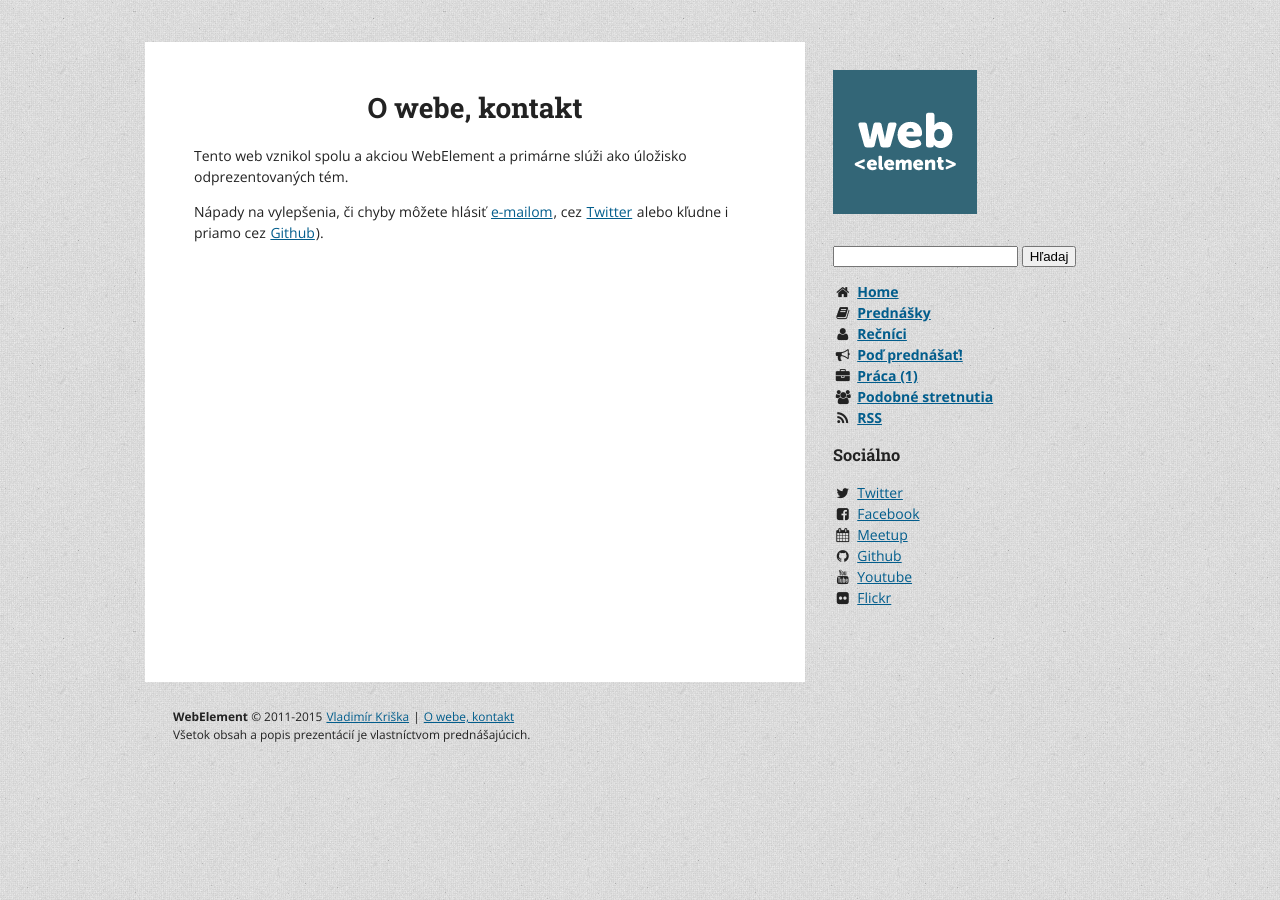
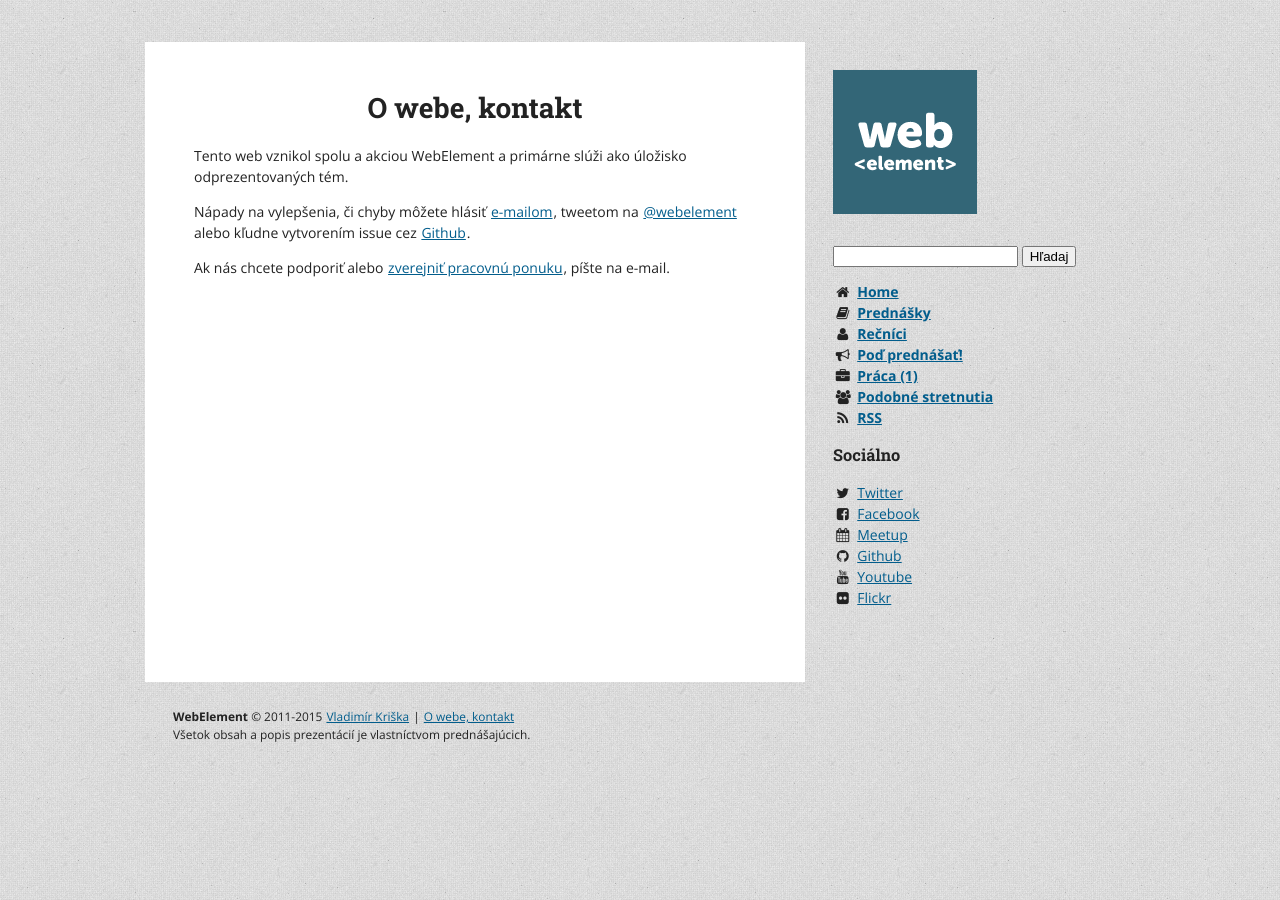
Before and after one commit to ujovlado/webelement-sk, a Jekyll site: the page built from o.md, in a window 1280 px wide. Built offline with Jekyll 4.4.1, drawn with Linux system fonts in a browser that asks for light colours.

Commit message:
Improved text on about page and similar-meetups page

```diff
--- a/o.md
+++ b/o.md
@@ -9,5 +9,7 @@ redirect_from:
 
 Tento web vznikol spolu a akciou WebElement a primárne slúži ako úložisko odprezentovaných tém.
 
-Nápady na vylepšenia, či chyby môžete hlásiť [e-mailom](mailto:{{ site.email }}), cez {{ site.links.twitter }}
-alebo kľudne i priamo cez {{ site.links.github }}).
+Nápady na vylepšenia, či chyby môžete hlásiť [e-mailom](mailto:{{ site.email }}), tweetom na [@webelement](https://twitter.com/webelement)
+alebo kľudne vytvorením issue cez [Github](https://github.com/webelement/webelement.github.io/issues).
+
+Ak nás chcete podporiť alebo [zverejniť pracovnú ponuku](https://gist.github.com/ujovlado/84a4634c7efb2bdc47bd), píšte na e-mail.
```
Also changed, not shown: podobne-stretnutia.md (+4 -2 lines).
